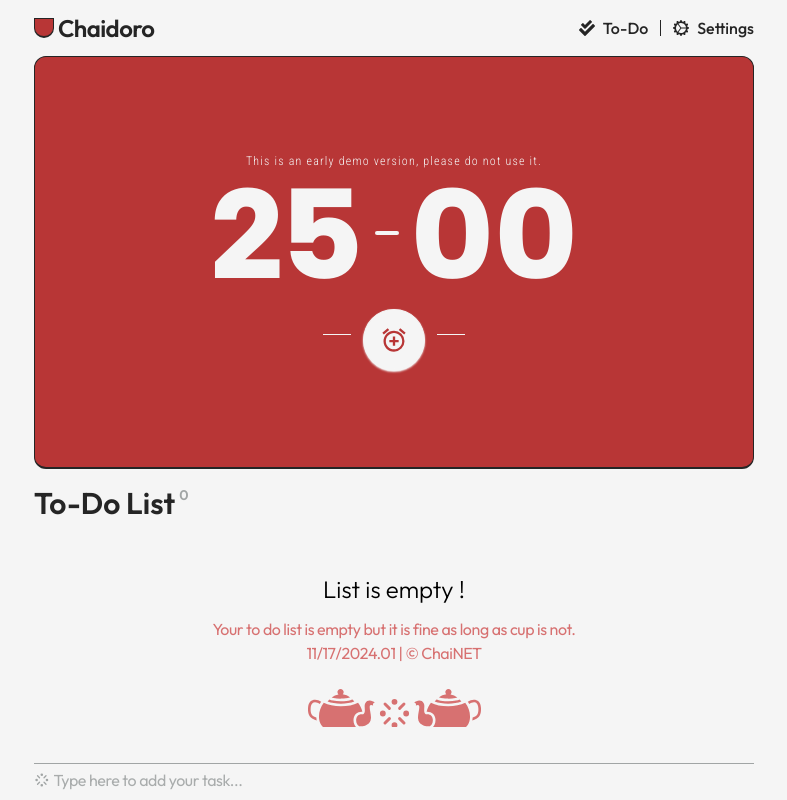
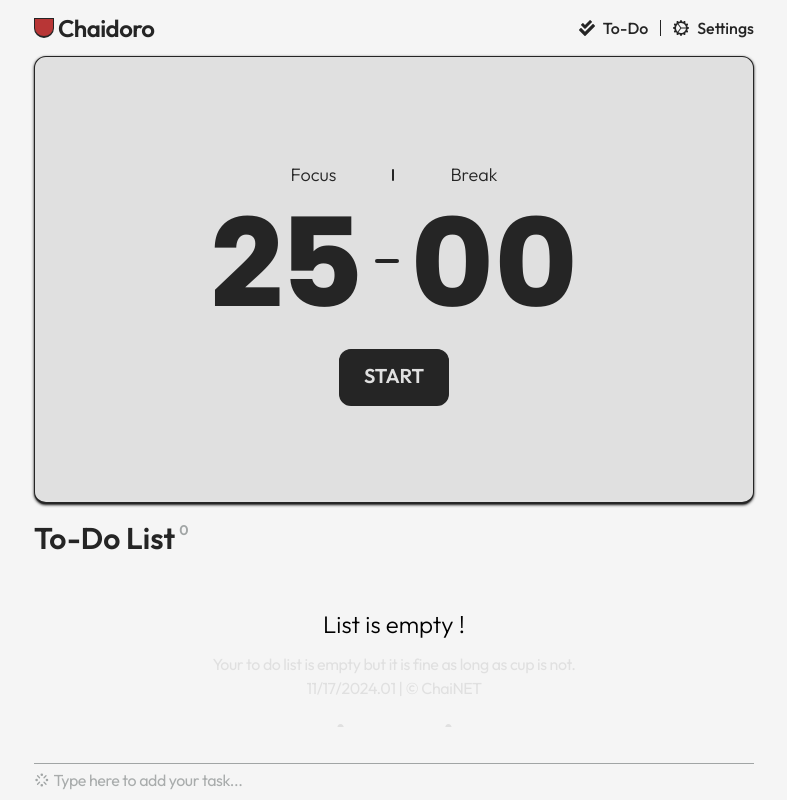
Before and after one commit to Chai-NET/ChaidoroWeb, a React (Vite) app: page / in a window 1280 px wide. Shown: the whole page, without its empty margins (246-1033 px from the left). Built offline with nearby package versions, Linux system fonts and the light colour scheme.

Commit message:
0.52 | Theme fixes

```diff
--- a/src/components/clock.jsx
+++ b/src/components/clock.jsx
@@ -23,33 +23,39 @@ function Clock() {
   return (
     <>
       <div className={`theme-${theme} flex items-center justify-center`}>
-        <div className="relative w-full rounded-xl border border-b-2 border-blax bg-accent py-24 text-center font-AlbertSans text-blax text-text shadow shadow-text">
-          <p className="font-RobotoCondensed text-xs font-light proportional-nums tracking-widest">
+        <div className="text-clockText relative w-full rounded-xl border border-b-2 border-blax bg-secondary45 py-24 text-center font-AlbertSans shadow shadow-text">
+          {/* <p className="font-RobotoCondensed text-xs font-light proportional-nums tracking-widest">
             {t("clockMessage")}
-          </p>
+          </p> */}
+
+          {/* Clock types */}
+
+          <div className="flex items-center justify-center gap-9 font-Outfit text-lg font-light">
+            <button className="cursor-pointer rounded-xl p-2 px-5 transition-all duration-300 hover:bg-secondary">
+              Focus
+            </button>
+            <div className="bg-clockText h-3 w-0.5 rounded-full" />
+            <button className="cursor-pointer rounded-xl p-2 px-5 transition-all duration-300 hover:bg-secondary">
+              Break
+            </button>
+          </div>
+
           <div className="flex items-center justify-center gap-3">
             <h1 className="text-7xl font-black shadow-text sm:text-8xl md:text-9xl">
               25
             </h1>
-            <div className="h-1 w-6 rounded-full bg-text" />
+            <div className="bg-clockText h-1 w-6 rounded-full" />
 
             <h1 className="text-7xl font-black shadow-text sm:text-8xl md:text-9xl">
               00
             </h1>
           </div>
 
+          {/* Start button */}
           <div className="flex items-center justify-center gap-3 px-12 xsm:px-16 sm:px-24 md:px-52 xl:px-72">
-            <div className="h-[1px] w-full bg-text" />
-            <motion.button
-              whileHover={{ scale: 1.1 }}
-              whileTap={{ scale: 0.95 }}
-              whileDrag={{ scale: 0.9, rotate: 10 }}
-              drag
-              className="z-30 mt-3 aspect-square cursor-pointer rounded-full border border-b-2 border-text bg-text px-4 font-Outfit text-lg font-semibold uppercase shadow-sm shadow-text"
-            >
-              <MdAddAlarm className="size-7 fill-accent outline-1" />
-            </motion.button>
-            <div className="h-[1px] w-full bg-text" />
+            <button className="bg-clockText border-clockText mt-6 rounded-xl border border-b-4 p-3 px-6 font-Outfit text-xl font-semibold uppercase text-secondary45">
+              Start
+            </button>
           </div>
         </div>
       </div>
--- a/src/index.css
+++ b/src/index.css
@@ -38,6 +38,7 @@
   --color-darker: #a98282;
   --color-dark: #bd9999;
   --color-text: #e5d4d4;
+  --color-clockText: #503a3a;
   --color-bg: #e5d4d4;
   --color-accentColor: #503a3a;
 }
@@ -45,8 +46,9 @@
 .theme-white {
   --color-darkest: #252525;
   --color-darker: #a1a5a5;
-  --color-dark: #d77171;
-  --color-text: #f5f5f5;
+  --color-dark: #e0e0e0;
+  --color-text: #252525;
+  --color-clockText: #252525;
   --color-bg: #f5f5f5;
   --color-accentColor: #b83636;
 }
@@ -56,6 +58,7 @@
   --color-darker: #877f99;
   --color-dark: #cfcfcf;
   --color-text: #cfcfcf;
+  --color-clockText: #252525;
   --color-bg: #212121;
   --color-accentColor: #66558b;
 }
--- a/tailwind.config.js
+++ b/tailwind.config.js
@@ -20,6 +20,7 @@ export default {
         secondary: "var(--color-darker)",
         secondary45: "var(--color-dark)",
         text: "var(--color-text)",
+        clockText: "var(--color-clockText)",
         bgPrimary: "var(--color-bg)",
         accent: "var(--color-accentColor)",
         blax: "#252525",
```
